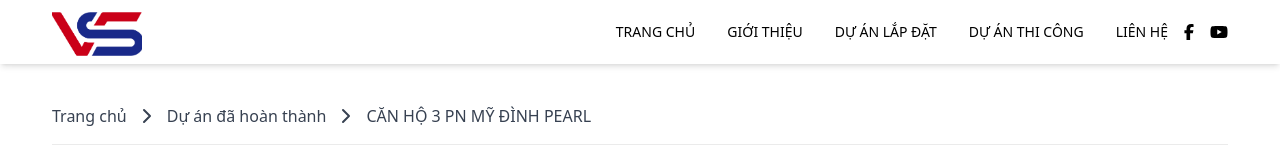
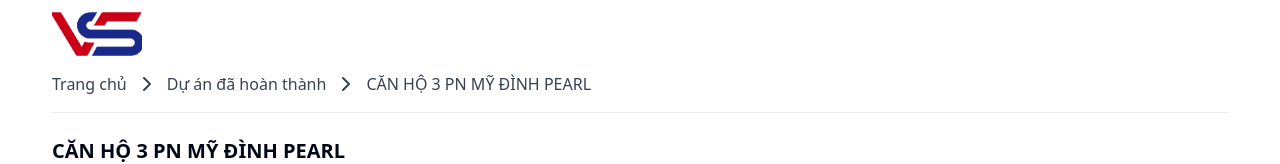
Before and after one commit to lamnntg/vietsing-fe, a Next.js app: page /du-an-da-hoan-thanh/can-ho-mdl in a window 1280 px wide. Shown: the top 164 px of the page. Built offline with nearby package versions, Linux system fonts and the light colour scheme.

Commit message:
fix overflow homepage

```diff
--- a/app/[slug]/[id]/page.tsx
+++ b/app/[slug]/[id]/page.tsx
@@ -12,7 +12,7 @@
     return notFound();
   }
   return (
-    <main className="container mx-auto pb-10 pt-6">
+    <main className="container mx-auto pb-10 pt-14">
       <div className="border-b border-solid border-[#ebebeb] py-4 flex items-center gap-2 text-gray-700">
         <Link href={RoutesEnum.HOME}>Trang chủ</Link>
         <ChevronRight />
--- a/app/[slug]/page.tsx
+++ b/app/[slug]/page.tsx
@@ -11,7 +11,7 @@
     return notFound();
   }
   return (
-    <main className="container mx-auto pb-10 pt-6">
+    <main className="container mx-auto pb-10 pt-14">
       <div className="border-b border-solid border-[#ebebeb] py-4 flex items-center gap-2 text-gray-700">
         <Link href="/">Trang chủ</Link>
         <ChevronRight />
--- a/components/HomePage.tsx
+++ b/components/HomePage.tsx
@@ -143,7 +143,7 @@
   return (
     <div>
       <div
-        className="w-[100vw] bg-white flex justify-center items-center relative h-[100vh]"
+        className="w-[100%] max-w-[100%] overflow-hidden bg-white flex justify-center items-center relative h-[100vh]"
         style={{
           zIndex: step === StepEnums.THREE ? 1 : 3,
         }}
@@ -446,7 +446,7 @@
                 autoPlay
                 playsInline
                 poster=""
-                className="w-[100vw] h-[100vh] object-cover"
+                className="w-[100%] max-w-[100%] overflow-hidden h-[100vh] object-cover"
               >
                 <source
                   src="https://console.minio.hdcs.tech/api/v1/buckets/echo/objects/download?preview=true&prefix=dmlldHNpbmcvZmlsZS5tcDQ=&version_id=null"
@@ -457,7 +457,7 @@
             <motion.div
               initial={{ opacity: 0 }}
               animate={{ opacity: 1, transition: { duration: 1 } }}
-              className="w-[100vw] h-[100vh] absolute top-0 left-0"
+              className="w-[100%] max-w-[100%] overflow-hidden h-[100vh] absolute top-0 left-0"
             >
               <div className="absolute top-[20%] left-[5%] z-10 font-semibold w-[80vw]">
                 <h2 className="text-[38px] text-white max-w-[90%] lg:max-w-[600px] lg:text-[50px]">
@@ -604,7 +604,7 @@
                       style={{ objectFit: "cover", height: "100%" }}
                     />
                   </div>
-                  <div className="w-[100%] lg:w-[40%]">
+                  <div className="w-[100%] max-w-[100%] overflow-hidden lg:w-[40%]">
                     <p className="font-bold mb-4 text-4xl">
                       SẢN XUẤT LẮP ĐẶT TRÒ CHƠI THIẾT BỊ TẬP GYM
                     </p>
@@ -631,7 +631,7 @@
                       style={{ objectFit: "cover", height: "100%" }}
                     />
                   </div>
-                  <div className="w-[100%] lg:w-[40%]">
+                  <div className="w-[100%] max-w-[100%] overflow-hidden lg:w-[40%]">
                     <p className="font-bold mb-3 text-4xl">TƯỢNG ART WORK </p>
                     <p className="text-gray-500">
                       Dịch vụ cung cấp các tượng art work tinh xảo và độc đáo.
@@ -650,7 +650,7 @@
                       style={{ objectFit: "cover", height: "100%" }}
                     />
                   </div>
-                  <div className="w-[100%] lg:w-[40%]">
+                  <div className="w-[100%] max-w-[100%] overflow-hidden lg:w-[40%]">
                     <p className="font-bold mb-4 text-4xl">BẢNG BIỂN DECO </p>
                     <p className="text-gray-500">
                       Thiết kế và sản xuất bảng biển deco sáng tạo và hiện đại.
--- a/components/layouts/Header.tsx
+++ b/components/layouts/Header.tsx
@@ -70,8 +70,8 @@
   return (
     <div
       className={cn(
-        "sticky top-0 left-0 z-[11]  font-medium w-full px-3 transition",
-        active || pathname !== "/"
+        "fixed top-0 left-0 z-[11]  font-medium w-full px-3 transition",
+        active || ['/du-an-da-hoan-thanh'].includes(pathname)
           ? "bg-white text-black shadow-md"
           : "text-white bg-transparent"
       )}
```
